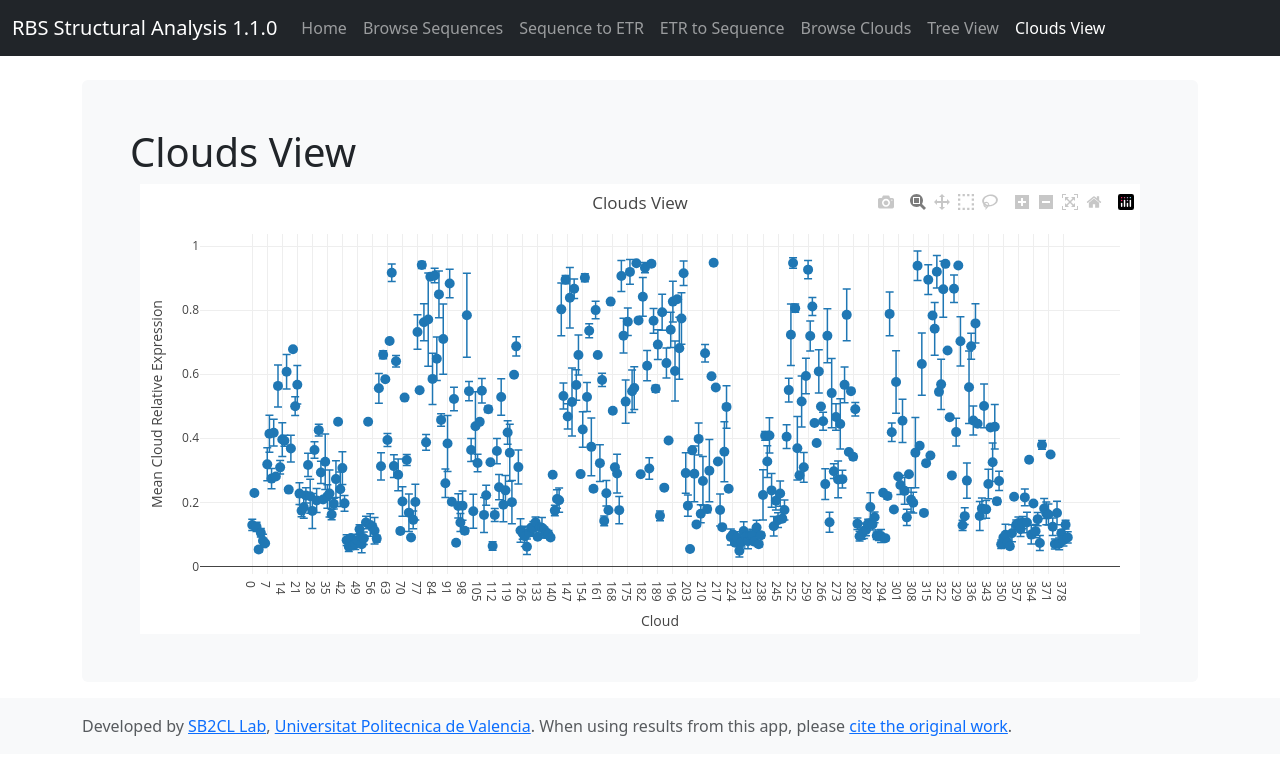
After one commit to sb2cl/RBS_Structural_Analysis, a Flask app: page /clouds_view in a window 1280 px wide. The commit adds this page. Shown: the top 775 px of the page. Run offline with Flask 3, Linux system fonts and the light colour scheme; parts of the project's set-up code (start-up, migrations or seed data) failed here and were passed over; some libraries are stand-ins or nearby versions.

Commit message:
Cloud Overview plot added

```diff
--- a/app.py
+++ b/app.py
@@ -21,6 +21,9 @@ df_sequences.columns = df_sequences.columns.str.replace(' ', '_')
 # Round the values of expression mean and std
 df_sequences['CORE_REL_EXPR_mean'] = df_sequences['CORE_REL_EXPR_mean'].round(4)
 df_sequences['CORE_REL_EXPR_std'] = df_sequences['CORE_REL_EXPR_std'].round(4)
+
+# Load the CSV file with the tree data
+df_tree_data = pd.read_csv('data/final_paths_ordered.csv')
 
 # Initialize the RBS class
 rbs = RBS()
@@ -110,11 +113,82 @@ def etr_to_sequence():
     return render_template('etr_to_sequence.html', etr_value=etr_value, results=results)
 
 
-@app.route('/browse_clusters', methods=['GET'])
-def browse_clusters():
+@app.route('/browse_clouds', methods=['GET'])
+def browse_clouds():
 
-    return render_template('browse_clusters.html', data=df_sequences)
+    return render_template('browse_clouds.html', data=df_sequences)
 
+
+@app.route('/tree_view', methods=['GET'])
+def tree_view():
+    """
+    Make a visualization of the pruned tree.
+    :return:
+    """
+
+    # Build unique hierarchical nodes using path-based ids
+    seen = set()
+    ids = []
+    labels = []
+    parents = []
+    text = []
+
+    for _, row in df_tree_data.iterrows():
+        # start at root
+        parent_path = row['Level 1']
+        if parent_path not in seen:
+            seen.add(parent_path)
+            ids.append(parent_path)
+            labels.append(parent_path)
+            parents.append("")
+            text.append("")
+
+        # iterate deeper levels
+        for lvl in range(2, 8):
+            label = row[f'Level {lvl}']
+            current_path = f"{parent_path}/{label}"
+            if current_path not in seen:
+                seen.add(current_path)
+                ids.append(current_path)
+                labels.append(label)
+                parents.append(parent_path)
+                # only leaf level get strength
+                if lvl == 7:
+                    text.append(f"{row['Relative Strength']}")
+                else:
+                    text.append("")
+            # update parent for next iteration
+            parent_path = current_path
+
+    fig_data = {
+        'ids': ids,
+        'labels': labels,
+        'parents': parents,
+        'type': 'sunburst',
+        'text': text,
+        'textinfo': 'label+text',
+        'hoverinfo': 'label+text',
+    }
+
+    return render_template('tree_view.html', data=json.dumps(fig_data))
+
+@app.route('/clouds_view', methods=['GET'])
+def clouds_view():
+    """
+    Make a visualization of the clouds from the df_clusters dataframe
+    :return:
+    """
+
+    dff = df_clusters.copy()
+    dff["CORE REL EXPR_std"] = dff["CORE REL EXPR_std"].fillna(0)
+
+    return render_template(
+        "clouds_view.html",
+        clusters=dff["CLUSTER"].tolist(),
+        means=dff["CORE REL EXPR_mean"].tolist(),
+        stds=dff["CORE REL EXPR_std"].tolist(),
+        seqs=dff["SEQ_unique"].tolist(),
+    )
 
 if __name__ == '__main__':
     app.run(debug=True)
--- /dev/null
+++ b/templates/clouds_view.html
@@ -0,0 +1,58 @@
+{% extends 'index.html' %}
+
+{% block title %}Clouds View{% endblock %}
+
+{% block content %}
+    <h1>Clouds View</h1>
+
+    <div id="chart"></div>
+
+    <script>
+      // Data from Flask
+      const xClusters = {{ clusters | tojson }};
+      const yMeans    = {{ means   | tojson }};
+      const yStd      = {{ stds    | tojson }};
+      const seqUnique = {{ seqs    | tojson }};
+
+      // Optional: wrap long sequences for nicer hover readability
+      const wrapSeq = (s, width = 60) =>
+        (s ?? "").toString().replace(new RegExp(`(.{1,${width}})`, "g"), "$1\n");
+
+      const seqWrapped = seqUnique.map(s => wrapSeq(s));
+
+      const trace = {
+        x: xClusters,
+        y: yMeans,
+        mode: "markers",
+        type: "scatter",
+        marker: { size: 10, symbol: "circle" },
+        error_y: {
+          type: "data",
+          array: yStd,
+          visible: true,
+          thickness: 1.5,
+          width: 4
+        },
+        // std available to hover as %{customdata:.4f}
+        customdata: yStd,
+        // sequences available to hover as %{text}
+        text: seqWrapped,
+        hovertemplate:
+          "Cloud #: %{x}<br>" +
+          "Mean Cloud Relative Expression: %{y:.4f}<br>" +
+          "Cloud Expression STD: %{customdata:.4f}<br>" +
+          "<b>Core Sequences</b>:<br>%{text}<extra></extra>"
+      };
+
+      const layout = {
+        title: "Clouds View",
+        xaxis: { title: "Cloud", type: "category" }, // use "linear" for numeric spacing
+        yaxis: { title: "Mean Cloud Relative Expression"},
+        margin: { t: 50, r: 20, b: 60, l: 60 },
+        hoverlabel: { font: { family: "ui-monospace, SFMono-Regular, Menlo, Consolas, monospace" } }
+      };
+
+      Plotly.newPlot("chart", [trace], layout, { responsive: true });
+    </script>
+
+{% endblock %}
--- a/templates/index.html
+++ b/templates/index.html
@@ -22,6 +22,12 @@
         .nucleotide-input {
             text-align: center;
             width: 40px;
+        }
+
+        #chart {
+            width: 100%;
+            max-width: 1000px;
+            margin: 0 auto;
         }
     </style>
 
@@ -53,8 +59,16 @@
                        href="/etr_to_sequence">ETR to Sequence</a>
                 </li>
                 <li class="nav-item">
-                    <a class="nav-link{% if url_for(request.endpoint) == '/browse_clusters' %} active{% endif %}"
-                       href="/browse_clusters">Browse Clusters</a>
+                    <a class="nav-link{% if url_for(request.endpoint) == '/browse_clouds' %} active{% endif %}"
+                       href="/browse_clouds">Browse Clouds</a>
+                </li>
+                <li class="nav-item">
+                    <a class="nav-link{% if url_for(request.endpoint) == '/tree_view' %} active{% endif %}"
+                       href="/tree_view">Tree View</a>
+                </li>
+                <li class="nav-item">
+                    <a class="nav-link{% if url_for(request.endpoint) == '/clouds_view' %} active{% endif %}"
+                       href="/clouds_view">Clouds View</a>
                 </li>
             </ul>
         </div>
```
Also changed, not shown: templates/browse_clouds.html (renamed from templates/browse_clusters.html, +4 -4 lines), templates/tree_view.html (added, +21 -0 lines), data/final_paths_ordered.csv (added).
